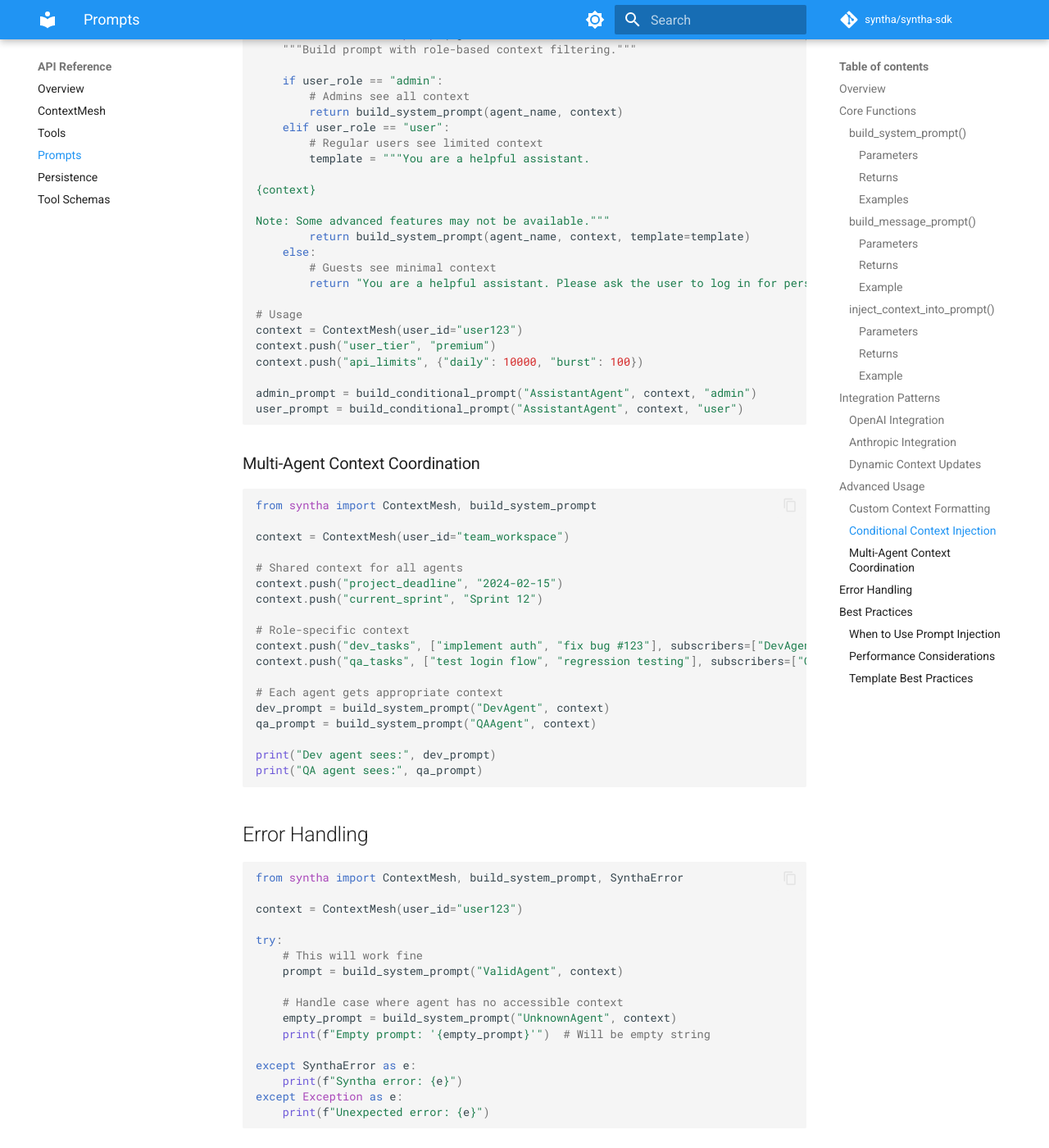
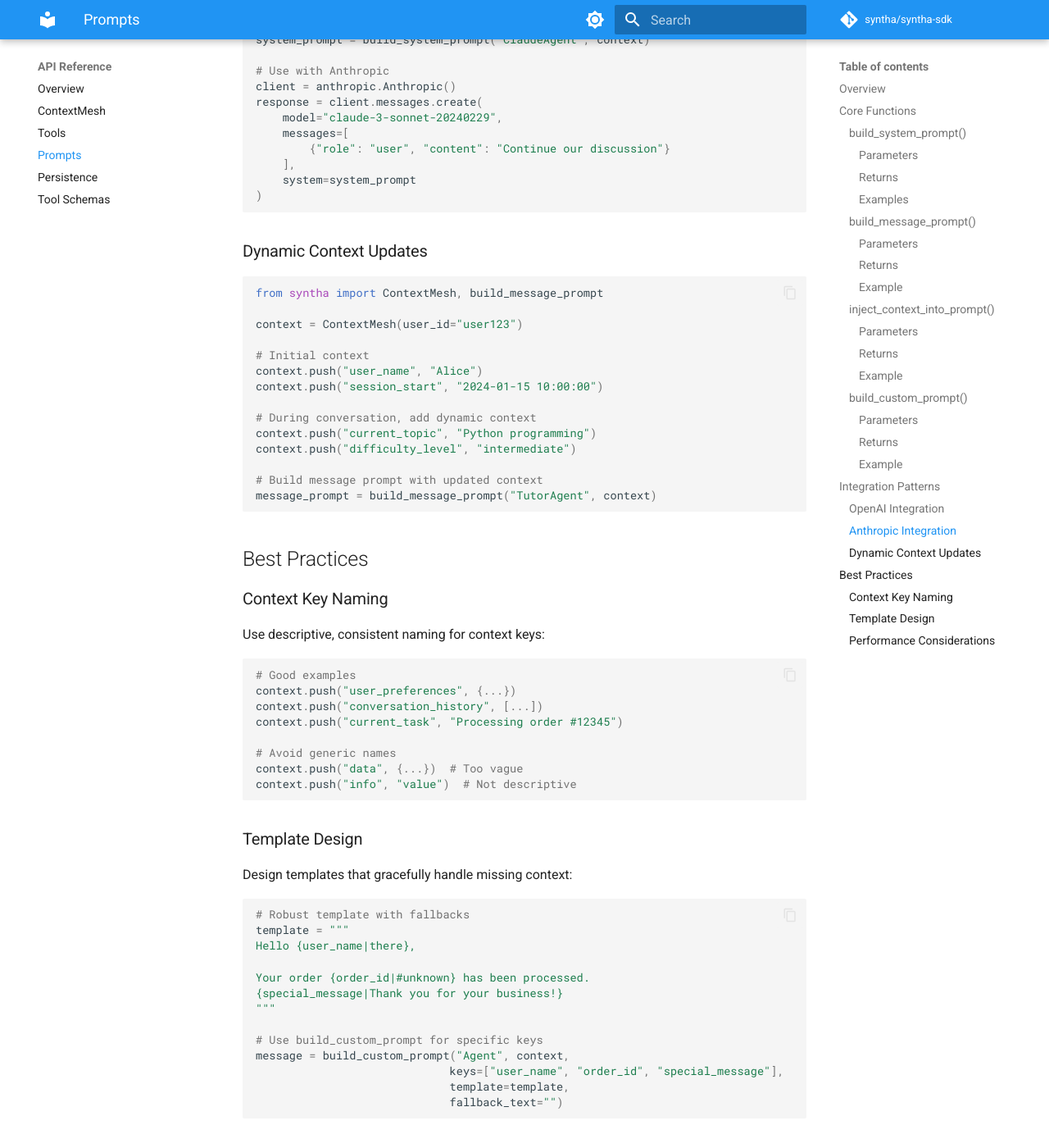
Before and after one commit to Kirch77/syntha, an MkDocs documentation site: the page built from docs/api/prompts.md, in a window 1280 px wide and 1400 px high, scrolled down 6072 px. Shown: the whole window at 82% size. Built offline with MkDocs 1.6.1 and Material for MkDocs 9.7.7, drawn with Linux system fonts in a browser that asks for light colours; comment, search, counter and statistics services are not loaded; some of the changed text lies outside the part shown.

Commit message:
Enhance documentation for ContextMesh API
- Updated `context-mesh.md` to clarify parameter types and return values for methods, including `get`, `remove`, and new methods like `get_keys_for_agent` and `get_available_keys_by_topic`.
- Improved examples and added explanations for agent permissions and context management.
- Revised `overview.md`, `persistence.md`, and `prompts.md` to reflect changes in method signatures and enhance clarity.
- Updated `schemas.md` and `tools.md` to standardize method names and descriptions, ensuring consistency across the API documentation.

These changes improve the overall clarity and usability of the Syntha API documentation, aiding developers in understanding and implementing the ContextMesh features effectively.

````diff
--- a/docs/api/prompts.md
+++ b/docs/api/prompts.md
@@ -139,10 +143,63 @@
 
 ```python
 def inject_context_into_prompt(
+    existing_prompt: str,
     agent_name: str,
     context_mesh: ContextMesh,
+    placement: str = "prepend",
+    separator: str = "\n\n",
+) -> str
+```
+
+#### Parameters
+
+- **existing_prompt** (str): The user's existing system prompt
+- **agent_name** (str): Name of the agent requesting the prompt
+- **context_mesh** (ContextMesh): The ContextMesh instance to pull context from
+- **placement** (str): Where to place context ("prepend", "append", or "replace_placeholder"). Default: `"prepend"`
+- **separator** (str): Text to separate context from existing prompt. Default: `"\n\n"`
+
+#### Returns
+
+Existing prompt with context injected.
+
+#### Example
+
+```python
+from syntha import inject_context_into_prompt
+
+context.push("customer_name", "John Smith")
+context.push("order_id", "ORD-12345")
+
+existing_prompt = "You are a helpful assistant."
+
+# Inject context at the beginning
+enhanced_prompt = inject_context_into_prompt(
+    existing_prompt, "OrderAgent", context, placement="prepend"
+)
+print(enhanced_prompt)
+```
+
+**Output:**
+```
+[Shared Context]
+Customer Name: John Smith
+Order Id: ORD-12345
+
+You are a helpful assistant.
+```
+
+### build_custom_prompt()
+
+Build a custom prompt with specific context keys.
+
+```python
+def build_custom_prompt(
+    agent_name: str,
+    context_mesh: ContextMesh,
+    keys: List[str],
     template: str,
-    context_keys: Optional[List[str]] = None,
+    fallback_text: str = "",
 ) -> str
 ```
 
@@ -150,17 +207,18 @@
 
 - **agent_name** (str): Name of the agent requesting the prompt
 - **context_mesh** (ContextMesh): The ContextMesh instance to pull context from
-- **template** (str): Template string with `{key}` placeholders
-- **context_keys** (Optional[List[str]]): Specific keys to inject (if None, uses all accessible context)
+- **keys** (List[str]): Specific context keys to include
+- **template** (str): Template string with `{key_name}` placeholders
+- **fallback_text** (str): Text to use if a key is not accessible. Default: `""`
 
 #### Returns
 
-Template with context values injected.
+Formatted prompt with specific context injected.
 
 #### Example
 
 ```python
-from syntha import inject_context_into_prompt
+from syntha import build_custom_prompt
 
 context.push("customer_name", "John Smith")
 context.push("order_id", "ORD-12345")
@@ -172,7 +230,9 @@
 Thank you for your business!
 """
 
-message = inject_context_into_prompt("OrderAgent", context, template)
+message = build_custom_prompt("OrderAgent", context,
+                             keys=["customer_name", "order_id"],
+                             template=template)
 print(message)
 ```
 
@@ -215,17 +275,21 @@
 import anthropic
 from syntha import ContextMesh, build_system_prompt
 
+# Set up context
 context = ContextMesh(user_id="user123")
-context.push("conversation_style", "professional")
-context.push("domain_expertise", "software engineering")
+context.push("conversation_history", "Previous discussion about AI safety")
 
-system_prompt = build_system_prompt("CodeReviewAgent", context)
+# Build system prompt with context
+system_prompt = build_system_prompt("ClaudeAgent", context)
 
+# Use with Anthropic
 client = anthropic.Anthropic()
 response = client.messages.create(
     model="claude-3-sonnet-20240229",
-    system=system_prompt,
-    messages=[{"role": "user", "content": "Review this Python code"}]
+    messages=[
+        {"role": "user", "content": "Continue our discussion"}
+    ],
+    system=system_prompt
 )
 ```
 
@@ -237,179 +301,60 @@
 context = ContextMesh(user_id="user123")
 
 # Initial context
-context.push("session_start", "2024-01-15 10:30:00")
+context.push("user_name", "Alice")
+context.push("session_start", "2024-01-15 10:00:00")
 
-# During conversation, update context
-context.push("last_topic", "database optimization")
-context.push("user_satisfaction", "high")
+# During conversation, add dynamic context
+context.push("current_topic", "Python programming")
+context.push("difficulty_level", "intermediate")
 
-# Inject updated context into next message
-context_update = build_message_prompt("ConversationAgent", context)
-
-# Combine with user message
-full_message = f"{context_update}\n\nUser: Can you help with API design?"
-```
-
-## Advanced Usage
-
-### Custom Context Formatting
-
-```python
-from syntha import ContextMesh
-
-def format_context_value(value):
-    """Custom formatter for context values."""
-    if isinstance(value, dict):
-        return "\n".join(f"  {k}: {v}" for k, v in value.items())
-    elif isinstance(value, list):
-        return "\n".join(f"  - {item}" for item in value)
-    return str(value)
-
-context = ContextMesh(user_id="user123")
-context.push("user_goals", ["learn Python", "build web app", "deploy to cloud"])
-
-# Custom template with formatting
-template = """You are a coding mentor.
-
-Student Goals:
-{user_goals}
-
-Tailor your responses to help achieve these goals."""
-
-# Note: You'll need to implement custom formatting logic
-# The built-in functions use JSON formatting for complex objects
-```
-
-### Conditional Context Injection
-
-```python
-from syntha import ContextMesh, build_system_prompt
-
-def build_conditional_prompt(agent_name: str, context: ContextMesh, user_role: str) -> str:
-    """Build prompt with role-based context filtering."""
-
-    if user_role == "admin":
-        # Admins see all context
-        return build_system_prompt(agent_name, context)
-    elif user_role == "user":
-        # Regular users see limited context
-        template = """You are a helpful assistant.
-
-{context}
-
-Note: Some advanced features may not be available."""
-        return build_system_prompt(agent_name, context, template=template)
-    else:
-        # Guests see minimal context
-        return "You are a helpful assistant. Please ask the user to log in for personalized help."
-
-# Usage
-context = ContextMesh(user_id="user123")
-context.push("user_tier", "premium")
-context.push("api_limits", {"daily": 10000, "burst": 100})
-
-admin_prompt = build_conditional_prompt("AssistantAgent", context, "admin")
-user_prompt = build_conditional_prompt("AssistantAgent", context, "user")
-```
-
-### Multi-Agent Context Coordination
-
-```python
-from syntha import ContextMesh, build_system_prompt
-
-context = ContextMesh(user_id="team_workspace")
-
-# Shared context for all agents
-context.push("project_deadline", "2024-02-15")
-context.push("current_sprint", "Sprint 12")
-
-# Role-specific context
-context.push("dev_tasks", ["implement auth", "fix bug #123"], subscribers=["DevAgent"])
-context.push("qa_tasks", ["test login flow", "regression testing"], subscribers=["QAAgent"])
-
-# Each agent gets appropriate context
-dev_prompt = build_system_prompt("DevAgent", context)
-qa_prompt = build_system_prompt("QAAgent", context)
-
-print("Dev agent sees:", dev_prompt)
-print("QA agent sees:", qa_prompt)
-```
-
-## Error Handling
-
-```python
-from syntha import ContextMesh, build_system_prompt, SynthaError
-
-context = ContextMesh(user_id="user123")
-
-try:
-    # This will work fine
-    prompt = build_system_prompt("ValidAgent", context)
-
-    # Handle case where agent has no accessible context
-    empty_prompt = build_system_prompt("UnknownAgent", context)
-    print(f"Empty prompt: '{empty_prompt}'")  # Will be empty string
-
-except SynthaError as e:
-    print(f"Syntha error: {e}")
-except Exception as e:
-    print(f"Unexpected error: {e}")
+# Build message prompt with updated context
+message_prompt = build_message_prompt("TutorAgent", context)
 ```
 
 ## Best Practices
 
-### When to Use Prompt Injection
+### Context Key Naming
 
-**Good for:**
-- Background context that should always be available
-- User preferences and settings
-- Static configuration information
-- Simple scenarios with minimal context
+Use descriptive, consistent naming for context keys:
 
-**Not ideal for:**
-- Dynamic, frequently changing context
-- Large amounts of context (can exceed token limits)
-- Scenarios where agents need to actively manage context
+```python
+# Good examples
+context.push("user_preferences", {...})
+context.push("conversation_history", [...])
+context.push("current_task", "Processing order #12345")
+
+# Avoid generic names
+context.push("data", {...})  # Too vague
+context.push("info", "value")  # Not descriptive
+```
+
+### Template Design
+
+Design templates that gracefully handle missing context:
+
+```python
+# Robust template with fallbacks
+template = """
+Hello {user_name|there},
+
+Your order {order_id|#unknown} has been processed.
+{special_message|Thank you for your business!}
+"""
+
+# Use build_custom_prompt for specific keys
+message = build_custom_prompt("Agent", context,
+                             keys=["user_name", "order_id", "special_message"],
+                             template=template,
+                             fallback_text="")
+```
 
 ### Performance Considerations
 
-```python
-# Efficient: Build prompt once, reuse if context hasn't changed
-context = ContextMesh(user_id="user123")
-cached_prompt = None
-last_context_size = 0
-
-def get_efficient_prompt(agent_name: str) -> str:
-    global cached_prompt, last_context_size
-
-    current_size = context.size()
-    if cached_prompt is None or current_size != last_context_size:
-        cached_prompt = build_system_prompt(agent_name, context)
-        last_context_size = current_size
-
-    return cached_prompt
-```
-
-### Template Best Practices
-
-```python
-# Good: Clear structure with context section
-template = """You are a customer service agent.
-
-Current Customer Context:
-{context}
-
-Instructions:
-- Be helpful and professional
-- Use the customer context to personalize responses
-- Escalate complex issues to human agents
-"""
-
-# Avoid: Context mixed with instructions (harder to parse)
-template = """You are a customer service agent for {customer_name}
-who prefers {communication_style} and has {account_type} account..."""
-```
+- Use `build_system_prompt()` for long-term context that doesn't change frequently
+- Use `build_message_prompt()` for dynamic context that updates during conversation
+- Consider using `build_custom_prompt()` when you only need specific context keys
 
 ---
 
-**Next**: Learn about [Persistence API](persistence.md) for database configuration
+**Next**: Learn about [Persistence API](persistence.md) for database storage
--- a/syntha/__init__.py
+++ b/syntha/__init__.py
@@ -57,6 +57,7 @@
 )
 from .persistence import DatabaseBackend, SQLiteBackend, create_database_backend
 from .prompts import (
+    build_custom_prompt,
     build_message_prompt,
     build_system_prompt,
     inject_context_into_prompt,
@@ -78,6 +79,7 @@
 __all__ = [
     # Core components
     "ContextMesh",
+    "build_custom_prompt",
     "build_system_prompt",
     "build_message_prompt",
     "inject_context_into_prompt",
````
Also changed, not shown: other parts of docs/api/prompts.md (+6 -2 lines), docs/api/context-mesh.md (+102 -18 lines), docs/api/overview.md (+6 -5 lines), docs/api/persistence.md (+2 -1 lines), docs/api/schemas.md (+7 -13 lines), docs/api/tools.md (+31 -14 lines).
